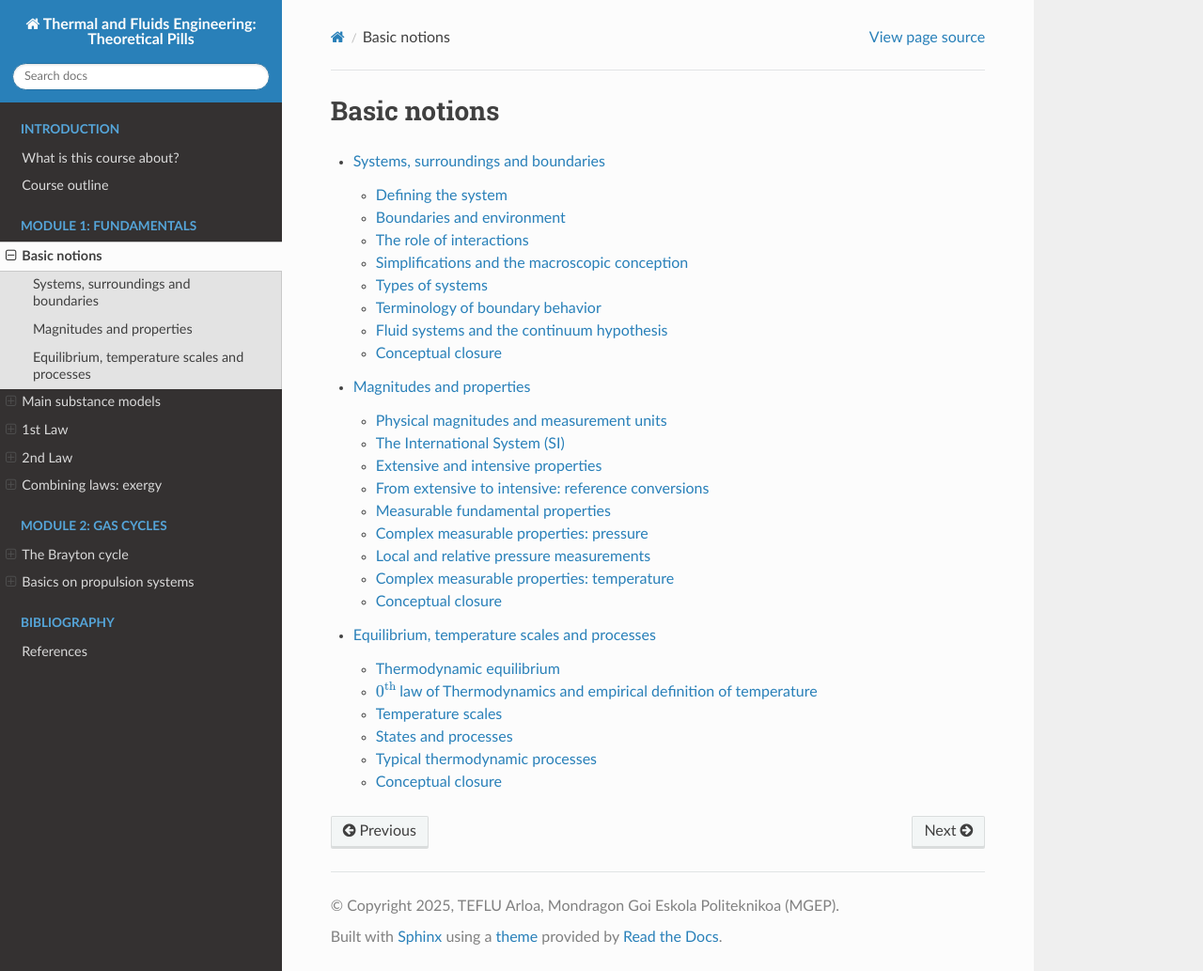
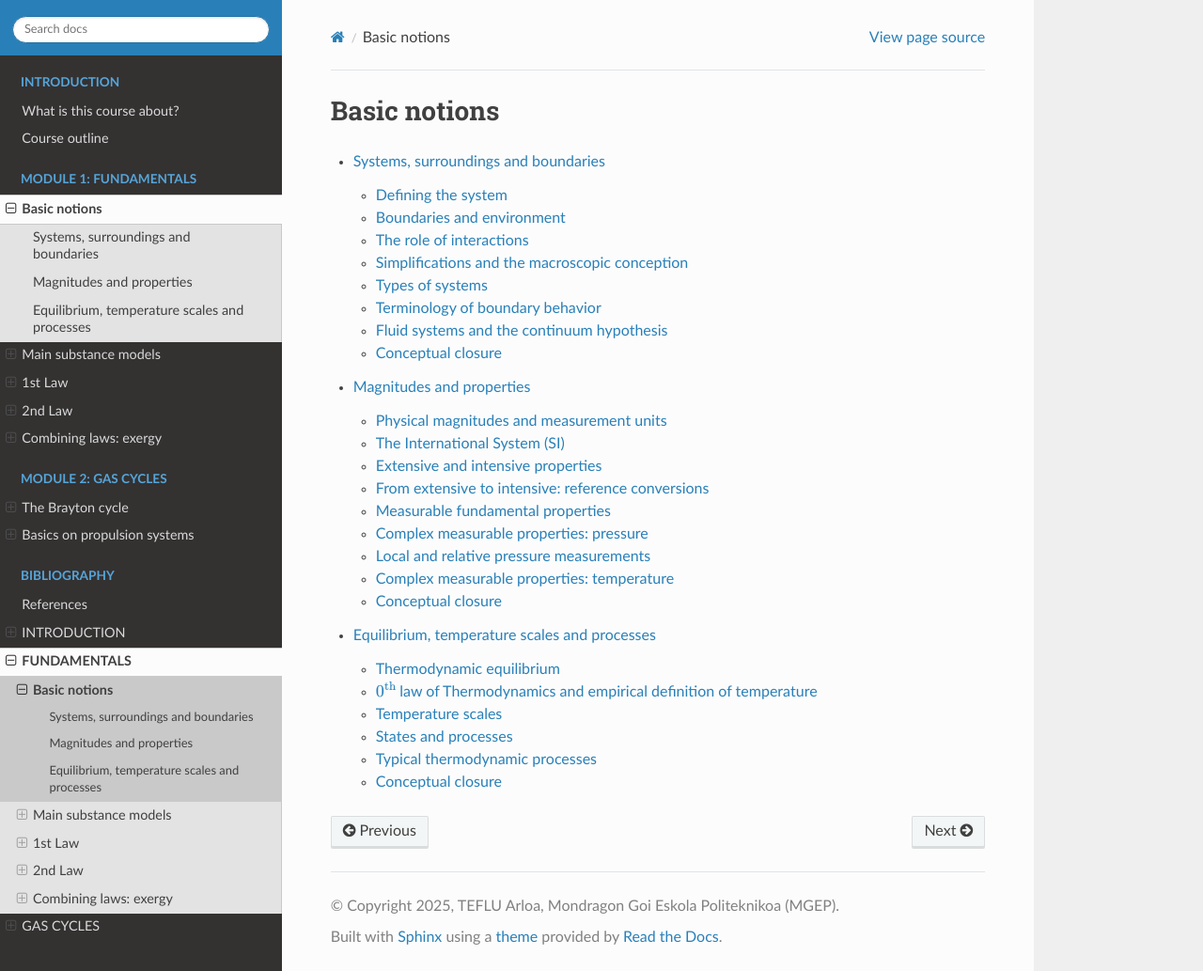
Before and after one commit to azarketa/Thermodynamics-theoretical-pills, a Sphinx documentation site: the page built from source/01_Basic_notions.rst, in a window 1280 px wide and 1033 px high. Shown: the whole window at 94% size. Built offline with Sphinx 7.4.7 and the Read the Docs theme 3.1.0, drawn with Linux system fonts in a browser that asks for light colours; pages that are not in the unit, such as notebooks, are missing from menus.

Commit message:
Files updated

```diff
--- a/source/index.rst
+++ b/source/index.rst
@@ -44,9 +44,9 @@
       :maxdepth: 2
       :titlesonly:
 
-      introduction/index
-	  module1_index
-	  module2_index
+      introduction_index
+      module1_index
+      module2_index
 
    .. toctree::
       :maxdepth: 0
```
